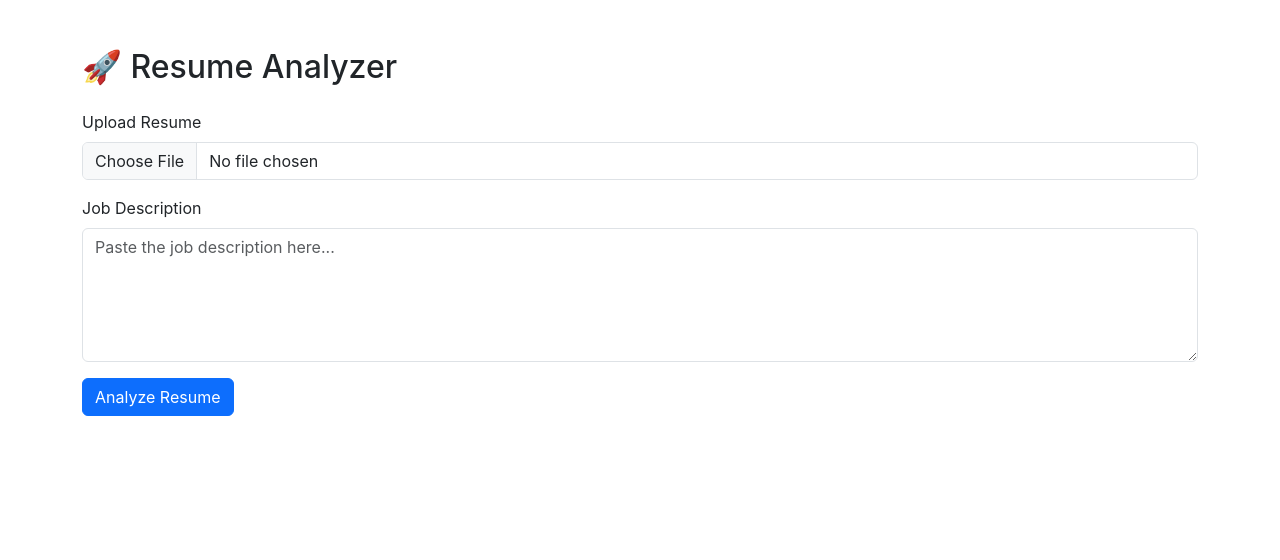
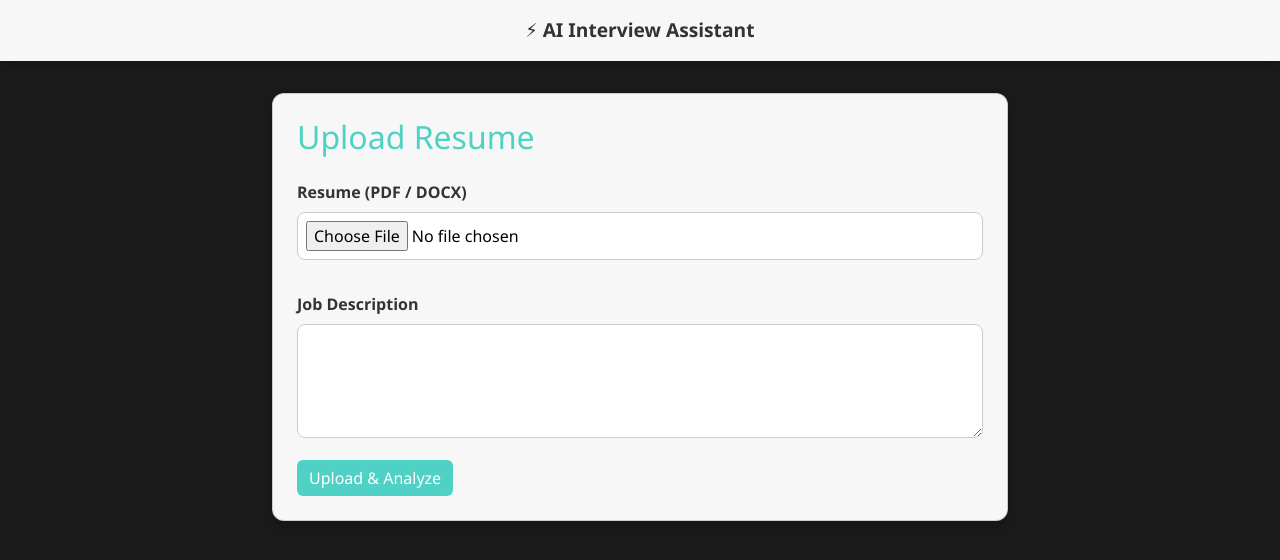
Before and after one commit to PrathamAditya/futurestack25-project, a React (Create React App) app in the folder frontend/: page / in a window 1280 px wide. Shown: the top 560 px of the page. Built offline with nearby package versions, Linux system fonts and the light colour scheme.

Commit message:
Made changes in frontend. :)

```diff
--- a/frontend/src/App.js
+++ b/frontend/src/App.js
@@ -1,15 +1,59 @@
-import React, { useState } from "react";
+import React, { useState, useEffect } from "react";
+import "bootstrap/dist/css/bootstrap.min.css";
+import "./index.css";
 import UploadForm from "./components/UploadForm";
 import Results from "./components/Results";
+import QuestionList from "./components/QuestionList";
+import EvaluationResults from "./components/EvaluationResults";
 
 function App() {
-  const [result, setResult] = useState(null);
+  const [analysisResult, setAnalysisResult] = useState(null);
+  const [qaPairs, setQaPairs] = useState(null);
+  const [evaluationResults, setEvaluationResults] = useState(null);
+
+  // 🧠 When qaPairs changes, trigger evaluation call
+  useEffect(() => {
+    const evaluateAnswers = async () => {
+      if (!qaPairs || !analysisResult) return;
+
+      try {
+        const response = await fetch(
+          "http://127.0.0.1:8000/interview/evaluate",
+          {
+            method: "POST",
+            headers: { "Content-Type": "application/json" },
+            body: JSON.stringify({
+              resume_text: analysisResult?.resume?.raw_text,
+              qa_pairs: qaPairs,
+            }),
+          }
+        );
+
+        const data = await response.json();
+        setEvaluationResults(data);
+      } catch (err) {
+        console.error(err);
+        alert("Failed to evaluate answers");
+      }
+    };
+
+    evaluateAnswers();
+  }, [qaPairs, analysisResult]);
 
   return (
-    <div className="container mt-5">
-      <h2 className="mb-4">🚀 Resume Analyzer</h2>
-      <UploadForm setResult={setResult} />
-      <Results result={result} />
+    <div>
+      <div className="navbar">⚡ AI Interview Assistant</div>
+      <div className="container">
+        <UploadForm onAnalysisComplete={setAnalysisResult} />
+        <Results result={analysisResult} />
+        {analysisResult && (
+          <QuestionList
+            resumeText={analysisResult?.resume?.raw_text}
+            onSubmitAnswers={setQaPairs}
+          />
+        )}
+        {evaluationResults && <EvaluationResults results={evaluationResults} />}
+      </div>
     </div>
   );
 }
--- /dev/null
+++ b/frontend/src/components/EvaluationResults.js
@@ -0,0 +1,34 @@
+import React from "react";
+
+export default function EvaluationResults({ results }) {
+  if (!results) return null;
+
+  return (
+    <div className="card mt-4">
+      <h2>Step 3: Evaluation Results</h2>
+
+      {results.results.map((item, idx) => (
+        <div key={idx} className="mb-3">
+          <strong>
+            Q{idx + 1}: {item.question}
+          </strong>
+          <p>
+            <em>Your Answer:</em> {item.answer}
+          </p>
+          <p>
+            <strong>Score:</strong> {item.score} / 5
+          </p>
+          <p>
+            <strong>Feedback:</strong> {item.feedback}
+          </p>
+          <hr />
+        </div>
+      ))}
+
+      <div className="mt-3">
+        <h4>Overall Score: {results.overall_score} / 5</h4>
+        <p>{results.summary_feedback}</p>
+      </div>
+    </div>
+  );
+}
--- a/frontend/src/components/JobDescriptionInput.js
+++ b/frontend/src/components/JobDescriptionInput.js
@@ -1,20 +1,14 @@
 import React from "react";
 
-export default function JobDescriptionInput({
-  jobDescription,
-  setJobDescription,
-}) {
+export default function JobDescriptionInput({ value, onChange }) {
   return (
     <div className="mb-3">
-      <label className="form-label">Job Description</label>
+      <label>Job Description</label>
       <textarea
-        className="form-control"
-        rows="5"
-        placeholder="Paste the job description here..."
-        value={jobDescription}
-        onChange={(e) => setJobDescription(e.target.value)}
-        required
-      ></textarea>
+        rows="4"
+        value={value}
+        onChange={(e) => onChange(e.target.value)}
+      />
     </div>
   );
 }
--- /dev/null
+++ b/frontend/src/components/QuestionList.js
@@ -0,0 +1,85 @@
+import React, { useState } from "react";
+
+export default function QuestionList({ resumeText, onSubmitAnswers }) {
+  const [questions, setQuestions] = useState([]);
+  const [answers, setAnswers] = useState({});
+  const [loading, setLoading] = useState(false);
+
+  const fetchQuestions = async () => {
+    if (!resumeText) {
+      alert("Please analyze resume first.");
+      return;
+    }
+    setLoading(true);
+    try {
+      const response = await fetch(
+        "http://127.0.0.1:8000/interview/generate-advanced",
+        {
+          method: "POST",
+          headers: { "Content-Type": "application/json" },
+          body: JSON.stringify({ resume_text: resumeText, num_questions: 5 }),
+        }
+      );
+
+      const data = await response.json();
+
+      // If backend returns string JSON, parse it
+      const parsed = typeof data === "string" ? JSON.parse(data) : data;
+      setQuestions(parsed);
+    } catch (err) {
+      console.error(err);
+      alert("Failed to fetch questions");
+    } finally {
+      setLoading(false);
+    }
+  };
+
+  const handleAnswerChange = (index, value) => {
+    setAnswers({ ...answers, [index]: value });
+  };
+
+  const handleSubmit = () => {
+    const qaPairs = questions.map((q, i) => ({
+      question: q.question || q,
+      answer: answers[i] || "",
+    }));
+
+    onSubmitAnswers(qaPairs);
+  };
+
+  return (
+    <div className="card mt-4">
+      <h2>Answer Questions</h2>
+
+      {!questions.length ? (
+        <button
+          className="btn btn-primary"
+          onClick={fetchQuestions}
+          disabled={loading}
+        >
+          {loading ? "Generating..." : "Generate Interview Questions"}
+        </button>
+      ) : (
+        <div>
+          {questions.map((q, i) => (
+            <div key={i} className="mb-3">
+              <label>
+                <strong>Q{i + 1}:</strong> {q.question || q}
+              </label>
+              <textarea
+                rows="3"
+                className="form-control mt-2"
+                value={answers[i] || ""}
+                onChange={(e) => handleAnswerChange(i, e.target.value)}
+              />
+            </div>
+          ))}
+
+          <button className="btn btn-primary" onClick={handleSubmit}>
+            Submit Answers for Evaluation
+          </button>
+        </div>
+      )}
+    </div>
+  );
+}
--- a/frontend/src/components/UploadForm.js
+++ b/frontend/src/components/UploadForm.js
@@ -1,52 +1,62 @@
 import React, { useState } from "react";
-import JobDescriptionInput from "./JobDescriptionInput";
-import { analyzeResume } from "../api";
 
-export default function UploadForm({ setResult }) {
+export default function UploadForm({ onAnalysisComplete }) {
   const [file, setFile] = useState(null);
   const [jobDescription, setJobDescription] = useState("");
+  const [loading, setLoading] = useState(false);
 
-  const handleFileChange = (e) => {
-    setFile(e.target.files[0]);
-  };
+  const handleFileChange = (e) => setFile(e.target.files[0]);
+  const handleJDChange = (e) => setJobDescription(e.target.value);
 
   const handleSubmit = async (e) => {
     e.preventDefault();
-
     if (!file || !jobDescription) {
-      alert("Please upload a resume and provide a job description.");
+      alert("Please upload a resume and enter a job description");
       return;
     }
 
+    setLoading(true);
     const formData = new FormData();
     formData.append("file", file);
     formData.append("job_description", jobDescription);
 
-    const data = await analyzeResume(formData);
-    setResult(data);
+    try {
+      const res = await fetch("http://127.0.0.1:8000/upload-resume", {
+        method: "POST",
+        body: formData,
+      });
+      const data = await res.json();
+      onAnalysisComplete(data);
+    } catch (err) {
+      console.error(err);
+      alert("Error uploading resume");
+    } finally {
+      setLoading(false);
+    }
   };
 
   return (
-    <form onSubmit={handleSubmit} className="mt-4">
+    <div className="card">
+      <h2>Upload Resume</h2>
+      <form onSubmit={handleSubmit}>
         <div className="mb-3">
-        <label className="form-label">Upload Resume</label>
+          <label>Resume (PDF / DOCX)</label>
           <input
             type="file"
-          className="form-control"
             accept=".pdf,.doc,.docx"
             onChange={handleFileChange}
-          required
           />
         </div>
 
-      <JobDescriptionInput
-        jobDescription={jobDescription}
-        setJobDescription={setJobDescription}
-      />
+        <div className="mb-3">
+          <label>Job Description</label>
+          <textarea rows="4" value={jobDescription} onChange={handleJDChange} />
+        </div>
 
-      <button type="submit" className="btn btn-primary">
-        Analyze Resume
+        <button className="btn btn-primary" type="submit" disabled={loading}>
+          {loading ? "Analyzing..." : "Upload & Analyze"}
         </button>
       </form>
+    </div>
   );
 }
--- a/frontend/src/index.css
+++ b/frontend/src/index.css
@@ -1,13 +1,74 @@
-body {
-  margin: 0;
-  font-family: -apple-system, BlinkMacSystemFont, 'Segoe UI', 'Roboto', 'Oxygen',
-    'Ubuntu', 'Cantarell', 'Fira Sans', 'Droid Sans', 'Helvetica Neue',
-    sans-serif;
-  -webkit-font-smoothing: antialiased;
-  -moz-osx-font-smoothing: grayscale;
+:root {
+  --bg-dark: #1a1a1a;
+  --bg-light: #f7f7f7;
+  --text-dark: #eaeaea;
+  --text-light: #333;
+  --accent: #4fd1c5;
+  /* soft teal accent */
+  --accent-hover: #38b2ac;
 }
 
-code {
-  font-family: source-code-pro, Menlo, Monaco, Consolas, 'Courier New',
-    monospace;
+body {
+  background-color: var(--bg-dark);
+  color: var(--text-dark);
+  font-family: 'Segoe UI', Tahoma, Geneva, Verdana, sans-serif;
+  margin: 0;
+  padding: 0;
 }
+
+.container {
+  max-width: 800px;
+  margin: 0 auto;
+  padding: 2rem;
+}
+
+.card {
+  background: var(--bg-light);
+  color: var(--text-light);
+  border-radius: 12px;
+  padding: 1.5rem;
+  margin-bottom: 1.5rem;
+  box-shadow: 0 4px 10px rgba(0, 0, 0, 0.2);
+}
+
+.btn-primary {
+  background-color: var(--accent);
+  border: none;
+}
+
+.btn-primary:hover {
+  background-color: var(--accent-hover);
+}
+
+input,
+textarea {
+  background: #fff;
+  color: #000;
+  border-radius: 8px;
+  border: 1px solid #ccc;
+  width: 100%;
+  padding: 0.5rem;
+  margin-top: 0.5rem;
+}
+
+label {
+  font-weight: 600;
+  margin-top: 1rem;
+}
+
+h1,
+h2,
+h3 {
+  color: var(--accent);
+}
+
+.navbar {
+  background-color: var(--bg-light);
+  color: var(--text-light);
+  padding: 1rem;
+  display: flex;
+  justify-content: center;
+  font-size: 1.2rem;
+  font-weight: bold;
+  box-shadow: 0 2px 8px rgba(0, 0, 0, 0.3);
+}
```
Also changed, not shown: frontend/src/components/Results.js (+15 -62 lines), 2 other files (tests, documents, lock files or other folders). Lines whose indentation alone changed are shown as unchanged.
